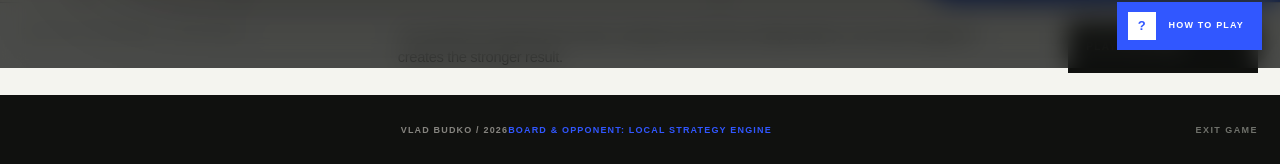
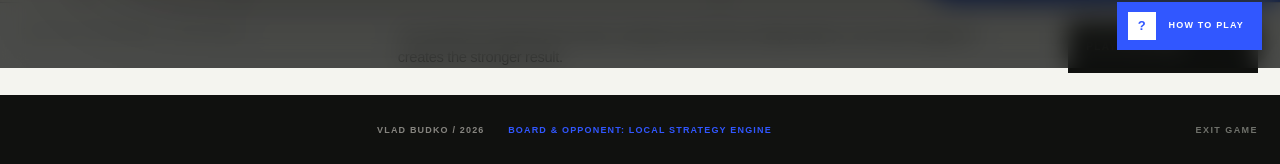
Before and after one commit to vlad9bu/portfolio, a Next.js app: page /move-the-king in a window 1280 px wide. Shown: the part 732-896 px from the top of the page. Built offline with nearby package versions, Linux system fonts and the light colour scheme.

Commit message:
Polish game footer and landing type

```diff
--- a/app/minimal/minimal.module.css
+++ b/app/minimal/minimal.module.css
@@ -1386,6 +1386,7 @@ a.systemCard:hover > b {
 }
 
 .footer div:first-child strong {
+  font-family: inherit;
   font-size: 20px;
   letter-spacing: -0.04em;
 }
--- a/app/move-the-king/MoveTheKing.tsx
+++ b/app/move-the-king/MoveTheKing.tsx
@@ -907,7 +907,7 @@ export default function MoveTheKing() {
       )}
 
       <footer className={styles.footer}>
-        <span>Vlad Budko / 2026</span>
+        <span>Vlad Budko / 2026{"\u00a0"}</span>
         <span>
           {boardEngine === "ai" ||
           engine === "ai" ||
--- a/app/move-the-king/move-the-king.module.css
+++ b/app/move-the-king/move-the-king.module.css
@@ -1140,6 +1140,7 @@
 .footer {
   align-items: center;
   border-top: 1px solid var(--line);
+  column-gap: 20px;
   display: grid;
   grid-template-columns: 1fr auto 1fr;
   min-height: 72px;
```
